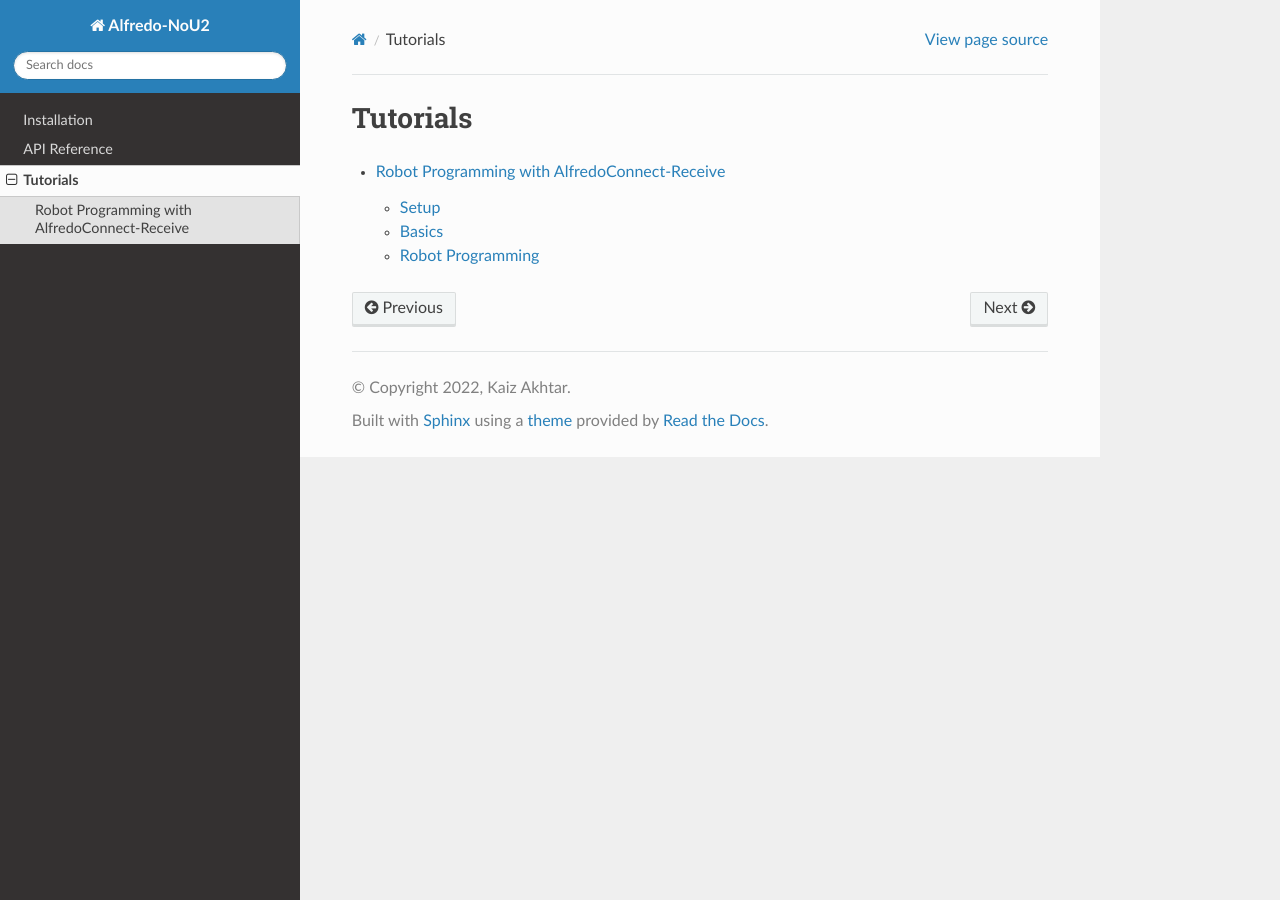
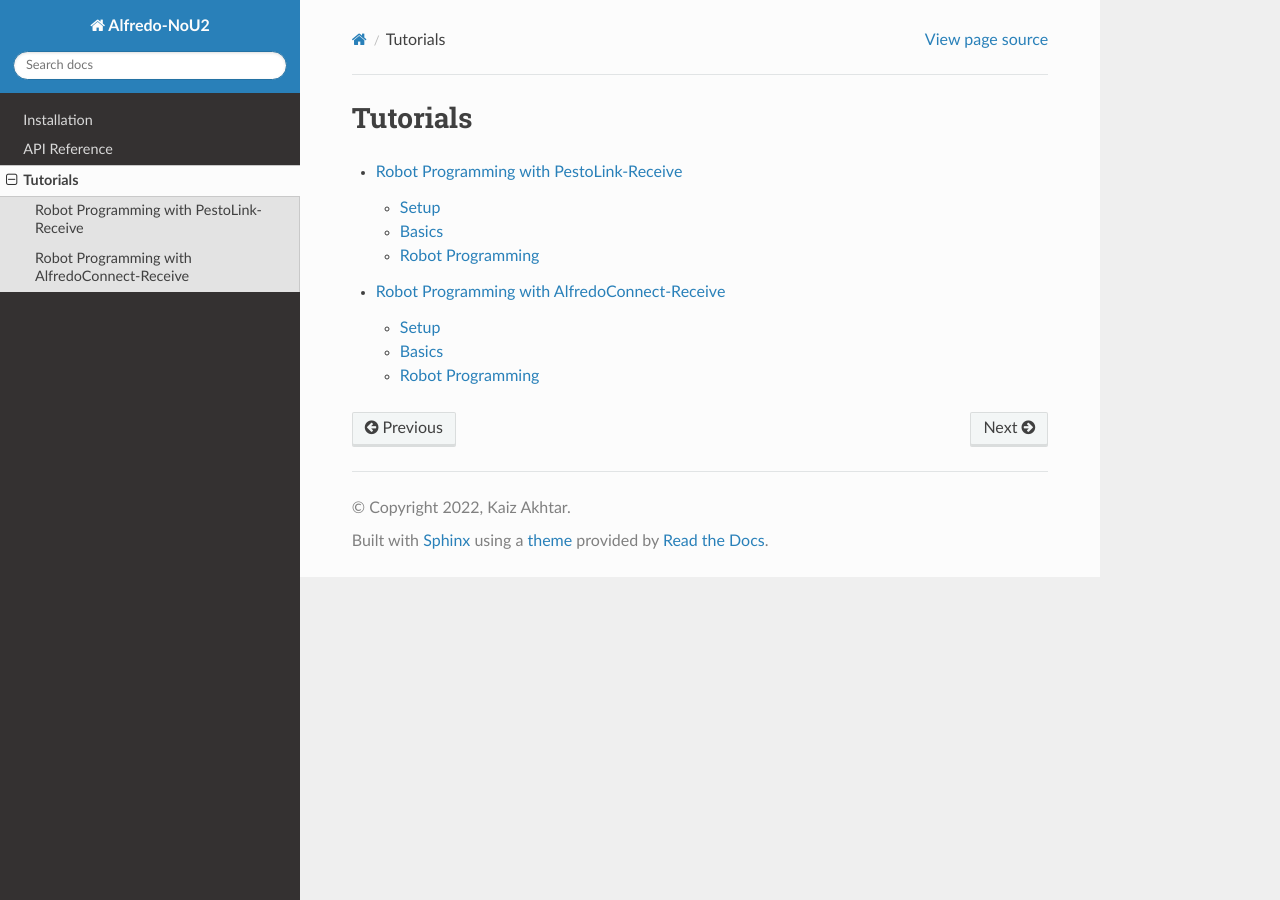
Before and after one commit to AlfredoSystems/Alfredo-NoU2, a Sphinx documentation site: the page built from docs/source/tutorial.rst, in a window 1280 px wide. Built offline with Sphinx 7.4.7 and the Read the Docs theme 2.0.0, drawn with Linux system fonts in a browser that asks for light colours; some of the changed lines change nothing that is shown.

Commit message:
added PestoLink tutorial

```diff
--- /dev/null
+++ b/docs/source/robot_programming_tutorial_Pesto_Link.rst
@@ -0,0 +1,281 @@
+Robot Programming with PestoLink-Receive
+=============================================
+
+This tutorial will guide you through programming, uploading, and driving a robot. In this tutorial we will use the Arduino libraries `Alfredo-NoU2`_ and `PestoLink-Receive`_. We will also use the web app `PestoLink`_ to control a robot wirelessly.
+
+Setup
+-----
+
+1. **Get the Arduino IDE.** This lets us write and upload programs to our robot. Download it from the `Arduino website <https://www.arduino.cc/en/main/software>`_ and install it.
+
+2. **Open the Library Manager** In the Arduino IDE, open the Library Manager by clicking the books icon on the left.
+
+3. **Add the** `Alfredo-NoU2`_ **and** `PestoLink-Receive`_ **libraries.** Click **Filter your search...** and type **Alfredo-NoU2**, then click **INSTALL**. Do the same for the library **PestoLink_Receive**.
+
+4. **Configure the Arduino IDE to upload to an ESP32.** In the Arduino IDE, click **File** > **Preferences**. Paste the following in the **Additional Boards Manager URLs** field.
+
+::
+
+    https://raw.githubusercontent.com/espressif/arduino-esp32/gh-pages/package_esp32_index.json
+
+Then, go to **Tools** > **Board** > **Boards Manager**. Search for "ESP32" and install the package "esp32 by Espressif Systems".
+
+1. **Bookmark PestoLink.** Decide what device you will use to drive your robot. Laptops or phones are ideal. You will need a web browser. PestoLink works with Google Chrome on Windows, Android, MacOS, Linux, and ChromeOS. On iOS `Bluefy <https://apps.apple.com/us/app/bluefy-web-ble-browser/id1492822055>`_ is the best option so far. go to `https://pestol.ink <https://pestol.ink>`_ and bookmark the page.
+
+
+Basics
+------
+
+We're going to start by writing a simple program to test using PestoLink to control any motors or servos connected to your NoU2 via the ESP32's Bluetooth.
+
+.. note:: For this section, you'll at least need an ESP32 on an Alfredo NoU2 ready to drive some motors. Follow our `Build Tutorial<https://youtu.be/rcdbkeYA1rs>`_ to set that up before continuing here.
+
+.. seealso:: If you just need an example program to test motor and servo movement without an explanation, use the `motor party <https://github.com/AlfredoSystems/Alfredo-NoU2/blob/master/examples/NoU2MotorParty/NoU2MotorParty.ino>`_ example sketch included with Alfredo-NoU2.
+
+When you open up the Arduino IDE, you'll see an empty program (a "sketch") that looks like this:
+
+.. code-block:: cpp
+
+    void setup() {
+
+    }
+
+    void loop() {
+
+    }
+
+These are two **functions**, or chunks of code. When your program runs on an ESP32, the ``setup`` function runs once when the program starts, then the ``loop`` function runs repeatedly. Right now, they're empty, but we'll add some code to them soon.
+
+Before that, we need to make some changes at the start of the sketch, before the functions. First, we need to specify that we want to use the libraries we installed earlier, Alfredo-NoU2 and PestoLink-Receive. To do that, add the following lines to the top of the file.
+
+.. code-block:: cpp
+
+    #include <Alfredo_NoU2.h>
+    #include <PestoLink-Receive.h>
+
+These statements reference some code from a separate file that you want to have included in your final program.
+
+Next, we'll declare the motors and servos we want to use.
+
+.. code-block:: cpp
+
+    NoU_Motor leftMotor(2);
+    NoU_Servo armServo(3);
+
+In the first line here, we say that there's a :cpp:class:`NoU_Motor` called ``leftMotor`` assigned to motor port 2. You can check which motor port your motor is plugged into by checking for the little labels where the wires plug in. For example, motor port 2 has labels that say **M2-** and **M2+** on the NoU2. Similarly, in the second line, we construct an object called ``armServo`` of type :cpp:class:`NoU_Servo` on servo port 3. The servo pins on the NoU2 are labeled **S1**, **S2**, and so on.
+
+.. note:: :cpp:class:`NoU_Motor` is a **class** defined in the Alfredo-NoU2 library. A class is like a template that can be used to make an **object**, a specific instance of a class. In this case, the name we give to the specific instance of a :cpp:class:`NoU_Motor` we're creating is ``leftMotor``, but we're allowed to call it whatever we want (like ``rightMotor``, ``m``, or ``john``). Lastly, we put a 2 in parentheses at the end to say we want motor port 2.
+
+Your setup is likely not just one motor and one servo, so make sure you have one line for each motor and/or servo. Make sure each one has a different name and the correct motor or servo port number.
+
+Altogether, our code so far looks something like this (with different motors and servos based on your setup):
+
+.. code-block:: cpp
+
+    #include <Alfredo_NoU2.h>
+    #include <PestoLink-Receive.h>
+    #include <BluetoothSerial.h>
+
+    NoU_Motor leftMotor(2);
+    NoU_Servo armServo(3);
+
+    void setup() {
+
+    }
+
+    void loop() {
+
+    }
+
+Now, we're going to start adding code to the ``setup`` function. This code will run as soon as the program starts. Pretty much any time the ESP32 is on, the last program you uploaded to it will be running. You can restart the program by either cycling power to the ESP32 or by clicking the little **EN** button near the USB port to reset it. We'll start by enabling PestoLink.
+
+.. code-block:: cpp
+
+    void setup() {
+        PestoLink.begin("Name me!"); // Change this name to the name of your robot before uploading! Also, this is a code comment.
+    }
+
+This will cause the ESP32 to start advertising itself as a Bluetooth peripheral when it's on. Make sure to give it a unique name or it'll conflict with the Bluetooth name of anyone else who followed this tutorial.
+
+.. note:: It's standard to add a level of indentation any time you enter a set of curly braces, like inside of a function. It doesn't affect the program, but it makes it easier to read.
+
+Next, let's set up controlling a motor remotely with PestoLink. Add the following code to the ``loop`` function.
+
+.. code-block:: cpp
+
+    void loop() {
+        if (PestoLink.buttonHeld(0)) {
+            leftMotor.set(1);
+        }
+        else {
+            leftMotor.set(0);
+        }
+    }
+
+This code will make ``leftMotor`` move while **Button 0** is held on PestoLink and stop when it's not held. Don't forget that your motors may be called something different and you may have more than one, so change the name and duplicate as needed.
+
+.. note:: How did we know to set ``leftMotor`` to 1 to start it and 0 to turn it off? You can look at the :ref:`api-reference` to see specific details about all the functions in Alfredo-NoU2. Specifically, the :cpp:func:`NoU_Motor::set` function takes a number between -1 (full reverse) and 1 (full forward), including decimal numbers.
+
+.. note:: `PestoLink`_ gives you many options to control your robot with buttons. For example, if you have a gamepad (like an Xbox controller) plugged into your laptop, you can press the **A Button** to trigger **Button 0**. In fact, every button on a gamepad has a corrisponding number you can use in `PestoLink`_. If you disable the Mobile Layout, you can see the number for each button.
+
+Now, let's do something similar for our servos. Add the following code to the ``loop`` function for each servo you have.
+
+.. code-block:: cpp
+
+        if (PestoLink.buttonHeld(1)) {
+        armServo.write(180);
+    }
+    else {
+        armServo.write(0);
+    }
+
+This will make ``armServo`` move to its 180° position while **Button 1** is held and move back to its 0° position while it's released. Again, change the name and duplicate as needed for the servos in your setup.
+
+Lastly, add this line to the end of your ``loop`` function to let PestoLink-Receive process any new input coming in from your computer.
+
+.. code-block:: cpp
+
+    PestoLink.update();
+
+That should complete our test sketch. Here's what the final code should look like (but with the number of motors and servos adapted for your setup):
+
+.. code-block:: cpp
+
+    #include <Alfredo_NoU2.h>
+    #include <PestoLink-Receive.h>
+
+    NoU_Motor leftMotor(2);
+    NoU_Servo armServo(3);
+
+    void setup() {
+        PestoLink.begin("Name me!"); // Change this name before uploading!
+    }
+
+    void loop() {
+        if (PestoLink.buttonHeld(0)) {
+            leftMotor.set(1);
+        }
+        else {
+            leftMotor.set(0);
+        }
+
+        if (PestoLink.buttonHeld(1)) {
+            armServo.write(180);
+        }
+        else {
+            armServo.write(0);
+        }
+
+        PestoLink.update();
+    }
+
+Uploading
+*********
+Now we need to upload our sketch to the robot.
+
+1. **Select the ESP32 board.** Go to **Tools** > **Board** and select **ESP32 Dev Module** from the long list.
+2. **Select the COM port.** Connect the ESP32 to your computer using a micro-USB cable and select the new COM port that appears under **Tools** > **Port**. The correct COM port may say (Silicon Labs) next to it. If none of them do, you can unplug and replug the USB to see which COM port disappears and reappears.
+3. **Upload.** Clicking the **Upload** button (the arrow in the top left pointing right). If the console on the bottom of the window starts showing the text ``Connecting....._____.....``, hold down the **BOOT** button on the ESP32.
+
+Bluetooth Pairing
+*****************
+Now that we've uploaded that sketch, the ESP32 will advertise itself as a Bluetooth device as long as it's on.
+
+**Press/click CONNECT in `PestoLink`_.** A pairing menu will appear, find and select the robot name you chose.
+
+You should now be connected to your robot in AlfredoConnect via Bluetooth. Press the buttons you assigned (this tutorial used the 0 and 1 buttons) and the motors and servos you have connected to your robot should move.
+
+Robot Programming
+-----------------
+
+Now, we'll adapt the sketch from the previous section to drive a robot. We'll assume the robot is the one from the `Build Tutorial<https://youtu.be/rcdbkeYA1rs>`_, so it has a servo to raise and lower a basket and a drivetrain with two motors (technically, four motors using only two motor ports).
+
+First, we'll change our list of motors and servos to match our robot.
+
+.. code-block:: cpp
+
+    NoU_Motor leftMotor(1);
+    NoU_Motor rightMotor(2);
+    NoU_Servo basketServo(1);
+
+Now, we'll create a ``NoU_Drivetrain`` with our two motors. We'll use this to move the drivetrain motors as a group instead of individually setting the power that goes to each one.
+
+.. code-block:: cpp
+
+    NoU_Drivetrain drivetrain(&leftMotor, &rightMotor);
+
+Next, we'll change the ``loop`` function to make the robot drive. This will be different depending on whether you want to control your robot with a keyboard or a gamepad.
+
+On-Screen Joystick
+********
+
+We'll use the On-Screen Joystick to drive the robot in this tutorial, but you can use a gamepad or the WASD Keys alternitively. The vertical axis (axis 0) will control the throttle of the robot and the horizontal axis (axis 1) will control the rotation.
+
+.. code-block:: cpp
+
+    void loop() {
+        float rotation = 0;
+        float throttle = 0;
+
+        // Set the throttle of the robot based on what key is pressed
+        rotation = -1 * PestoLink.getAxis(0);
+        throttle =  1 * PestoLink.getAxis(1);
+
+        // Make the robot drive
+        drivetrain.arcadeDrive(throttle, rotation);
+
+        PestoLink.update();
+    }
+
+Lastly, we'll make our servo move when we press **button 0**.
+
+.. code-block:: cpp
+
+    if (AlfredoConnect.buttonHeld(0)) {
+        basketServo.write(180);
+    }
+    else {
+        basketServo.write(0);
+    }
+
+Our completed sketch will now let us drive the robot with WASD and move the servo with the F key. Upload it to the ESP32, power on your robot, and connect to it with AlfredoConnect on your computer.
+
+.. code-block:: cpp
+
+    #include <Alfredo_NoU2.h>
+    #include <PestoLink-Receive.h>
+
+    NoU_Motor leftMotor(1);
+    NoU_Motor rightMotor(2);
+    NoU_Servo basketServo(1);
+
+    void setup() {
+        PestoLink.begin("Name me!"); // Change this name before uploading!
+    }
+
+    void loop() {
+        float rotation = 0;
+        float throttle = 0;
+
+        // Set the throttle of the robot based on what key is pressed
+        rotation = -1 * PestoLink.getAxis(0);
+        throttle =  1 * PestoLink.getAxis(1);
+
+        // Make the robot drive
+        drivetrain.arcadeDrive(throttle, rotation);
+
+        // Control the servo
+        if (AlfredoConnect.buttonHeld(0)) {
+            basketServo.write(180);
+        }
+        else {
+            basketServo.write(0);
+        }
+
+        PestoLink.update();
+    }
+
+.. _Alfredo-NoU2: https://github.com/AlfredoSystems/Alfredo-NoU2
+.. _PestoLink-Receive: https://github.com/AlfredoSystems/PestoLink-Receive
+.. __PestoLink: https://pestol.ink
+__ _PestoLink_
--- a/docs/source/tutorial.rst
+++ b/docs/source/tutorial.rst
@@ -4,4 +4,5 @@ Tutorials
 .. toctree::
    :maxdepth: 2
 
-   robot_programming_tutorial
+   robot_programming_tutorial_Pesto_Link
+   robot_programming_tutorial_Alfredo_Connect
```
Also changed, not shown: docs/source/robot_programming_tutorial_Alfredo_Connect.rst (renamed from docs/source/robot_programming_tutorial.rst).
